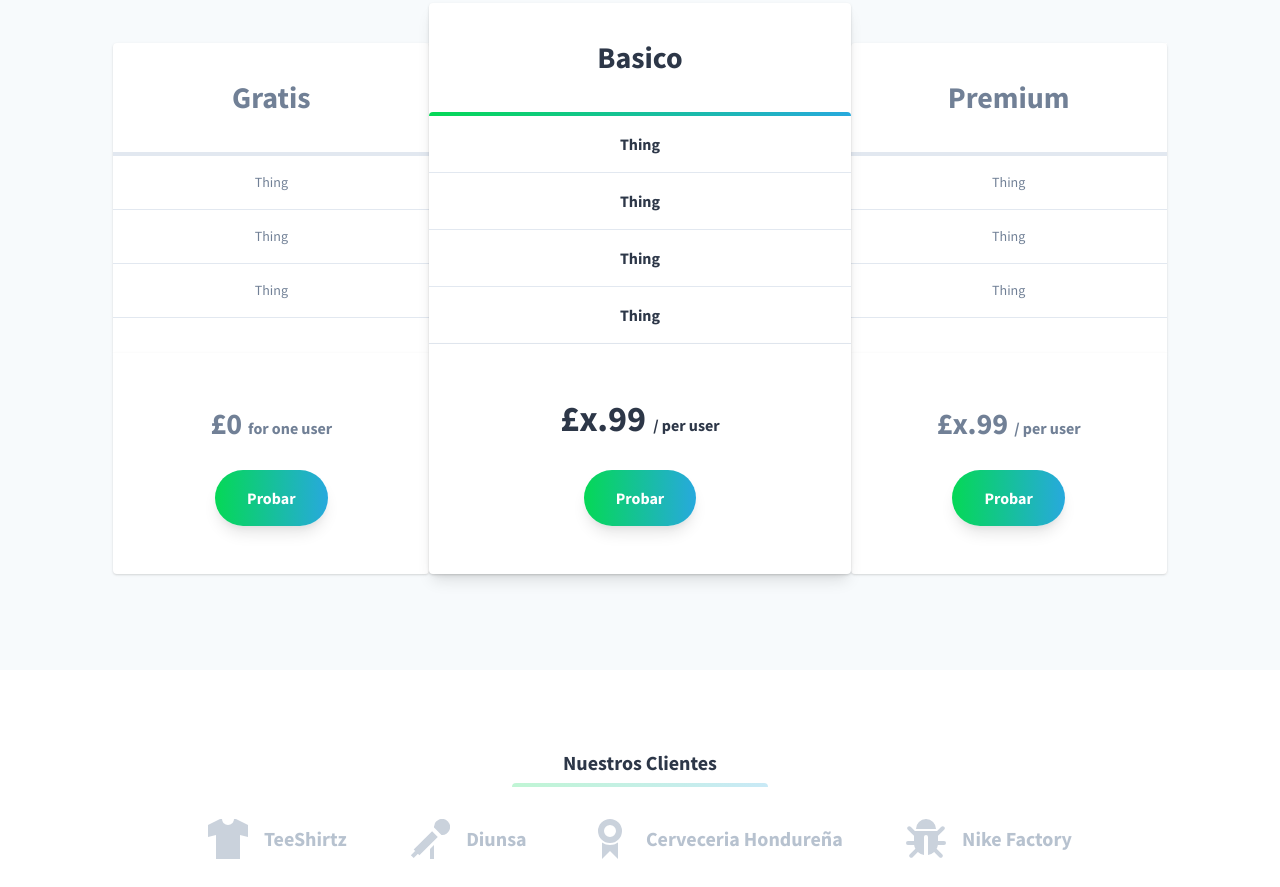
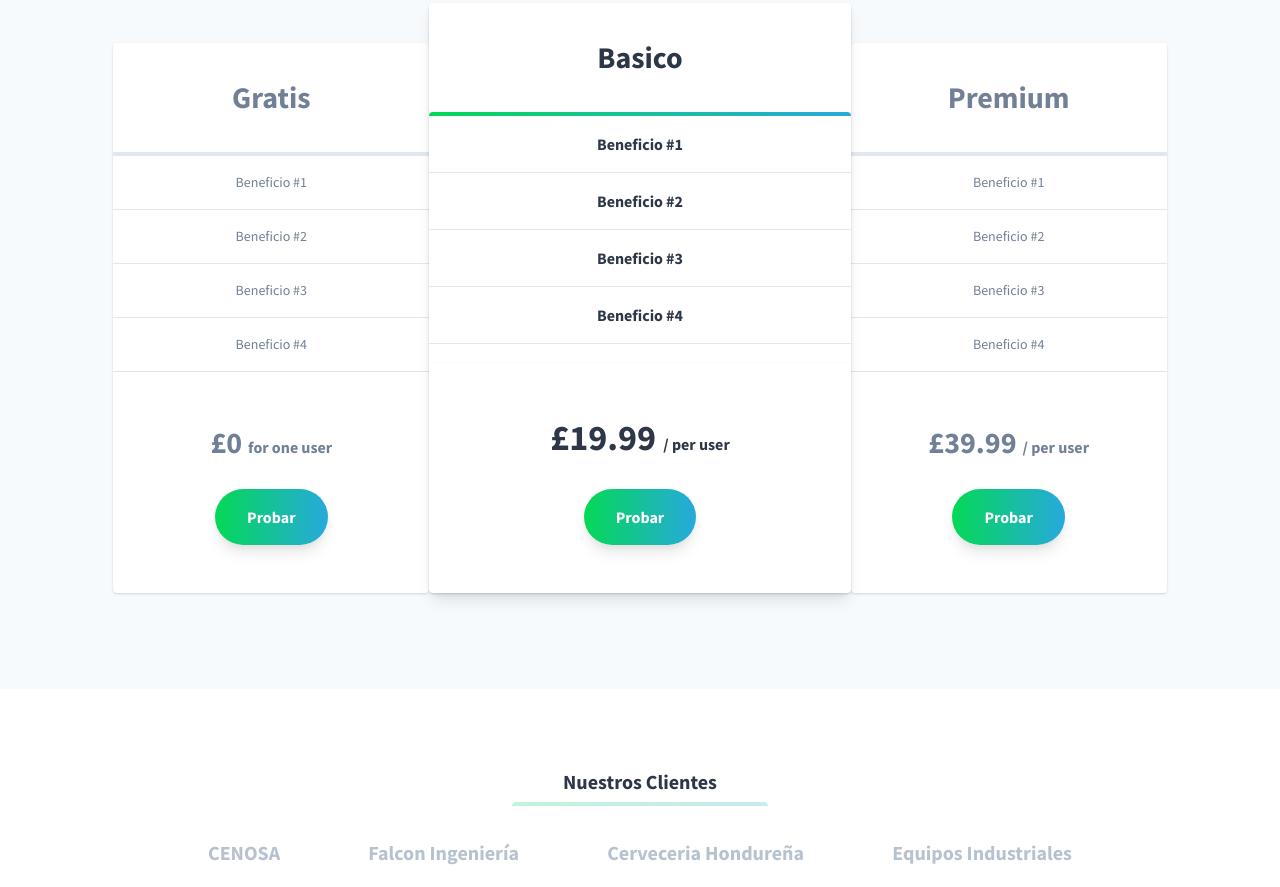
Before and after one commit to ejzp-06/ejzp-06.github.io, a plain HTML site: page index.html in a window 1280 px wide. Shown: the part 2481-3368 px from the top of the page. Drawn offline with nearby package versions, Linux system fonts and the light colour scheme.

Commit message:
landing page casi completada

```diff
--- a/index.html
+++ b/index.html
@@ -223,7 +223,7 @@
           <div class="w-full sm:w-1/2 p-6 mt-6">
             <div class="align-middle">
               <h3 class="text-3xl text-gray-800 font-bold leading-none mb-3">
-                ¿Como funciona Transportec?
+                ¿Como funciona Workbay?
               </h3>
               <p class="text-gray-600 mb-8">
                 ¡Utilizando tecnologias de la mas alta calidad que te permiten hacer busqueda eficientas y precisas, y
@@ -253,7 +253,7 @@
             class="flex-1 bg-white rounded-t rounded-b-none overflow-hidden shadow"
           >
             <a href="#" class="flex flex-wrap no-underline hover:no-underline">
-              <div class="w-full font-bold text-xl text-gray-800 px-6">
+              <div class="w-full font-bold text-xl text-center text-gray-800 px-6">
                 MISION
               </div>
               <p class="text-gray-800 text-base px-6 mb-5">
@@ -272,7 +272,7 @@
             class="flex-1 bg-white rounded-t rounded-b-none overflow-hidden shadow"
           >
             <a href="#" class="flex flex-wrap no-underline hover:no-underline">
-              <div class="w-full font-bold text-xl text-gray-800 px-6">
+              <div class="w-full font-bold text-center text-xl text-gray-800 px-6">
                 VISION
               </div>
               <p class="text-gray-800 text-base px-6 mb-5">
@@ -289,14 +289,17 @@
             class="flex-1 bg-white rounded-t rounded-b-none overflow-hidden shadow"
           >
             <a href="#" class="flex flex-wrap no-underline hover:no-underline">
-              <div class="w-full font-bold text-xl text-gray-800 px-6">
+              <div class="w-full font-bold text-xl text-center text-gray-800 px-6">
                 VALORES
               </div>
               <p class="text-gray-800 text-base px-6 mb-5">
-                <li>
-                  <div>Integridad</div>
-                  <div>Solidaridad</div>
-                </li>
+                1. Honestidad
+                <br>
+                2. Integridad
+                <br>
+                3. Solidaridad
+                <br>
+                4. Respeto
               </p>
             </a>
           </div>
@@ -330,9 +333,10 @@
                 Gratis
               </div>
               <ul class="w-full text-center text-sm">
-                <li class="border-b py-4">Thing</li>
-                <li class="border-b py-4">Thing</li>
-                <li class="border-b py-4">Thing</li>
+                <li class="border-b py-4">Beneficio #1</li>
+                <li class="border-b py-4">Beneficio #2</li>
+                <li class="border-b py-4">Beneficio #3</li>
+                <li class="border-b py-4">Beneficio #4</li>
               </ul>
             </div>
             <div
@@ -362,17 +366,17 @@
               <div class="w-full p-8 text-3xl font-bold text-center">Basico</div>
               <div class="h-1 w-full gradient my-0 py-0 rounded-t"></div>
               <ul class="w-full text-center text-base font-bold">
-                <li class="border-b py-4">Thing</li>
-                <li class="border-b py-4">Thing</li>
-                <li class="border-b py-4">Thing</li>
-                <li class="border-b py-4">Thing</li>
+                <li class="border-b py-4">Beneficio #1</li>
+                <li class="border-b py-4">Beneficio #2</li>
+                <li class="border-b py-4">Beneficio #3</li>
+                <li class="border-b py-4">Beneficio #4</li>
               </ul>
             </div>
             <div
               class="flex-none mt-auto bg-white rounded-b rounded-t-none overflow-hidden shadow p-6"
             >
               <div class="w-full pt-6 text-4xl font-bold text-center">
-                £x.99 <span class="text-base">/ per user</span>
+                £19.99 <span class="text-base">/ per user</span>
               </div>
               <div class="flex items-center justify-center">
                 <button
@@ -394,9 +398,10 @@
                 Premium
               </div>
               <ul class="w-full text-center text-sm">
-                <li class="border-b py-4">Thing</li>
-                <li class="border-b py-4">Thing</li>
-                <li class="border-b py-4">Thing</li>
+                <li class="border-b py-4">Beneficio #1</li>
+                <li class="border-b py-4">Beneficio #2</li>
+                <li class="border-b py-4">Beneficio #3</li>
+                <li class="border-b py-4">Beneficio #4</li>
               </ul>
             </div>
             <div
@@ -405,7 +410,7 @@
               <div
                 class="w-full pt-6 text-3xl text-gray-600 font-bold text-center"
               >
-                £x.99 <span class="text-base">/ per user</span>
+                £39.99 <span class="text-base">/ per user</span>
               </div>
               <div class="flex items-center justify-center">
                 <button
@@ -439,51 +444,23 @@
           class="flex flex-1 flex-wrap max-w-4xl mx-auto items-center justify-between text-xl text-gray-500 font-bold opacity-75"
         >
           <span class="w-1/2 p-4 md:w-auto flex items-center"
-            ><svg
-              class="h-10 w-10 mr-4 fill-current text-gray-500 opacity-75"
-              xmlns="http://www.w3.org/2000/svg"
-              viewBox="0 0 20 20"
             >
-              <path
-                d="M7 0H6L0 3v6l4-1v12h12V8l4 1V3l-6-3h-1a3 3 0 0 1-6 0z"
-              /></svg>
-            TeeShirtz</span
+            CENOSA</span
           >
 
           <span class="w-1/2 p-4 md:w-auto flex items-center"
-            ><svg
-              class="h-10 w-10 mr-4 fill-current text-gray-500 opacity-75"
-              xmlns="http://www.w3.org/2000/svg"
-              viewBox="0 0 20 20"
             >
-              <path
-                d="M15.75 8l-3.74-3.75a3.99 3.99 0 0 1 6.82-3.08A4 4 0 0 1 15.75 8zM1.85 15.3l9.2-9.19 2.83 2.83-9.2 9.2-2.82-2.84zm-1.4 2.83l2.11-2.12 1.42 1.42-2.12 2.12-1.42-1.42zM10 15l2-2v7h-2v-5z"
-              /></svg>
-            Diunsa</span
+            Falcon Ingeniería</span
           >
 
           <span class="w-1/2 p-4 md:w-auto flex items-center"
-            ><svg
-              class="h-10 w-10 mr-4 fill-current text-gray-500 opacity-75"
-              xmlns="http://www.w3.org/2000/svg"
-              viewBox="0 0 20 20"
             >
-              <path
-                d="M10 12a6 6 0 1 1 0-12 6 6 0 0 1 0 12zm0-3a3 3 0 1 0 0-6 3 3 0 0 0 0 6zm4 2.75V20l-4-4-4 4v-8.25a6.97 6.97 0 0 0 8 0z"
-              /></svg>
             Cerveceria Hondureña</span
           >
 
           <span class="w-1/2 p-4 md:w-auto flex items-center"
-            ><svg
-              class="h-10 w-10 mr-4 fill-current text-gray-500 opacity-75"
-              xmlns="http://www.w3.org/2000/svg"
-              viewBox="0 0 20 20"
             >
-              <path
-                d="M15.3 14.89l2.77 2.77a1 1 0 0 1 0 1.41 1 1 0 0 1-1.41 0l-2.59-2.58A5.99 5.99 0 0 1 11 18V9.04a1 1 0 0 0-2 0V18a5.98 5.98 0 0 1-3.07-1.51l-2.59 2.58a1 1 0 0 1-1.41 0 1 1 0 0 1 0-1.41l2.77-2.77A5.95 5.95 0 0 1 4.07 13H1a1 1 0 1 1 0-2h3V8.41L.93 5.34a1 1 0 0 1 0-1.41 1 1 0 0 1 1.41 0l2.1 2.1h11.12l2.1-2.1a1 1 0 0 1 1.41 0 1 1 0 0 1 0 1.41L16 8.41V11h3a1 1 0 1 1 0 2h-3.07c-.1.67-.32 1.31-.63 1.89zM15 5H5a5 5 0 1 1 10 0z"
-              /></svg>
-            Nike Factory</span
+            Equipos Industriales</span
           >
         </div>
       </div>
@@ -541,8 +518,7 @@
       </div>
 
       <h3 class="my-4 text-3xl leading-tight">
-        Unete a la gran familia de camioneros y distribuidores que confian en
-        nosotros
+        Unete y forma parte de la solución.
       </h3>
 
       <button
```
